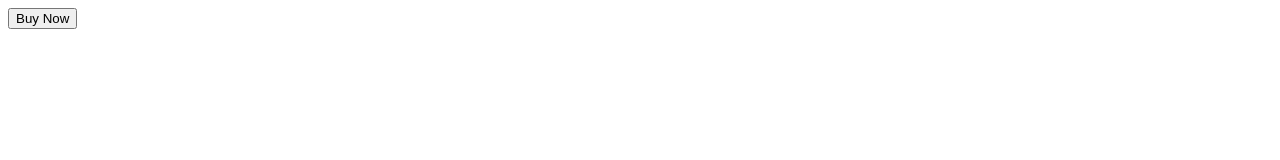
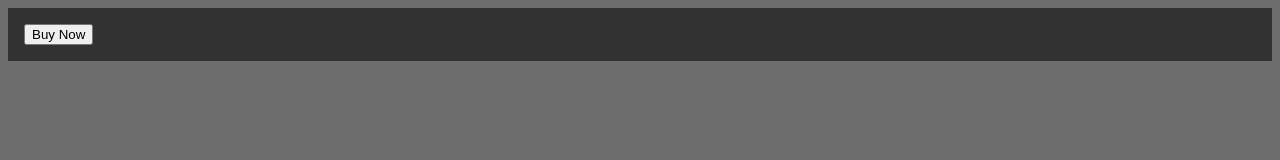
Before and after one commit to ChristianWestgaard/TelenorKjoleskap, a plain HTML site: page index.html in a window 1280 px wide. Drawn offline with Linux system fonts and the light colour scheme.

Commit message:
IDONTGETIT

```diff
--- a/css/styles.css
+++ b/css/styles.css
@@ -8,5 +8,17 @@
 }
 
 body{
+    background-color: var(--color5);
+}
+
+.nav{
     background-color: var(--color6);
+    border: 0%;
+    width:inherit;
+    position: relative;
+
 }
+
+.BuyNowButton{
+    margin: 1rem;
+}
--- a/index.html
+++ b/index.html
@@ -5,10 +5,11 @@
     <meta http-equiv="X-UA-Compatible" content="IE=edge">
     <meta name="viewport" content="width=device-width, initial-scale=1.0">
     <title>Document</title>
+    <link rel="stylesheet" href="./css/styles.css">
 </head>
 <body class="page">
     <div>
-        <nav>
+        <nav class="nav">
             <button id="BuyNowButton" class="BuyNowButton">Buy Now</button>
         </nav>
     </div>
```
